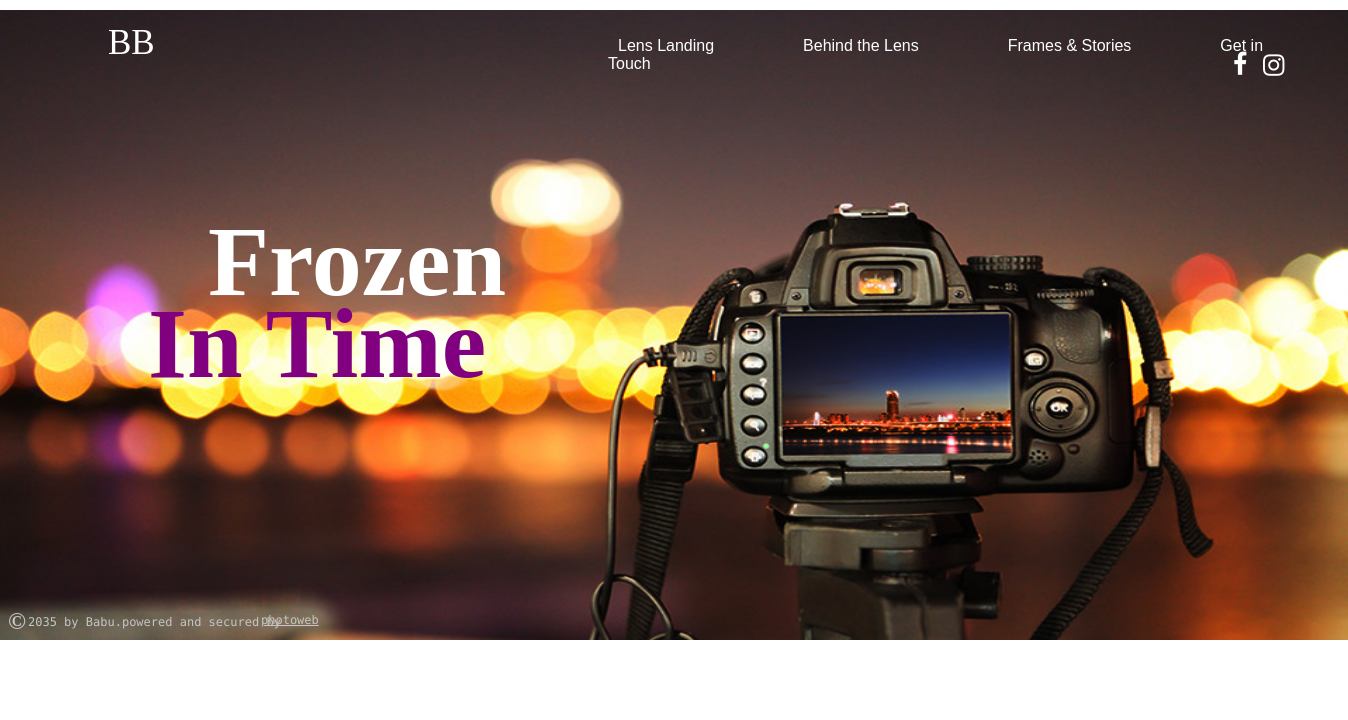
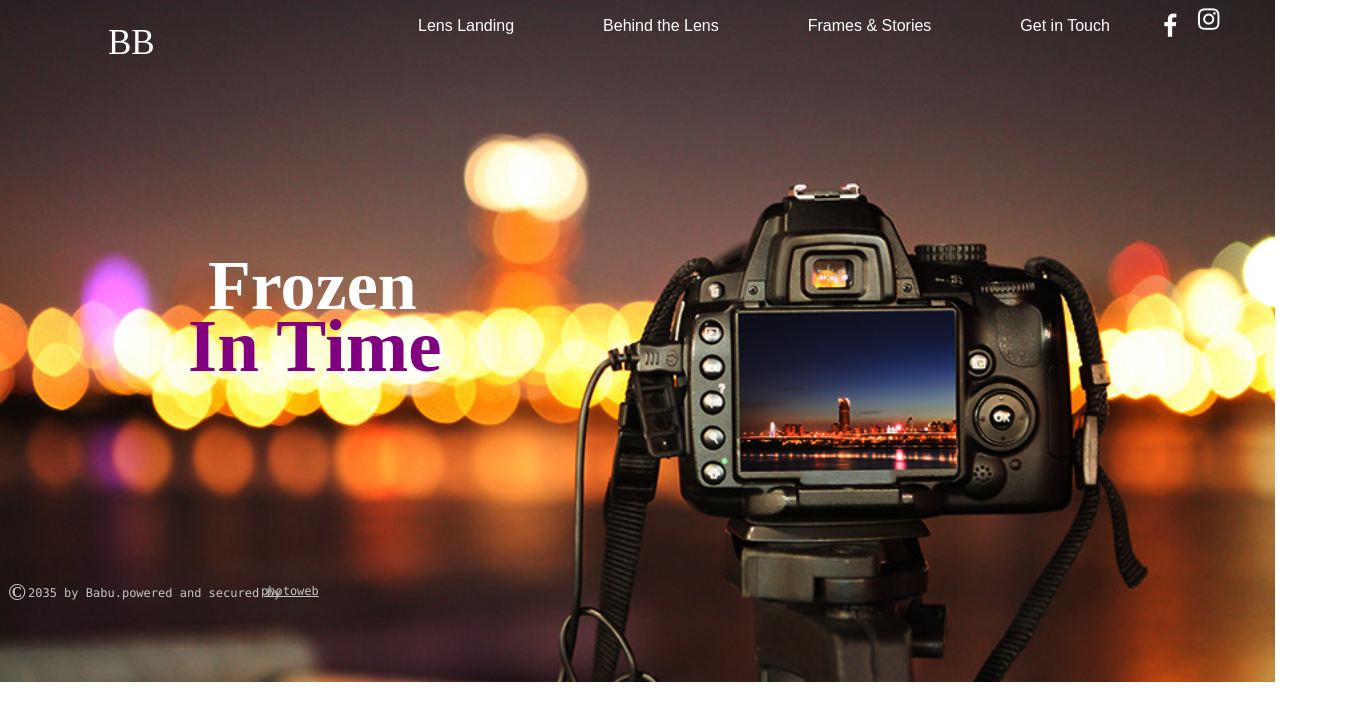
Before and after one commit to babu-003/photography-webpage, a plain HTML site: page index.html in a window 1280 px wide. Shown: the whole page, 1348 px wide, since content can reach past the window. Drawn offline with Linux system fonts and the light colour scheme.

Commit message:
Update photoweb.css

```diff
--- a/photoweb.css
+++ b/photoweb.css
@@ -1,6 +1,6 @@
 .taskbar{
-	margin-left:600px;
-	margin-top:-50px;
+	margin-left:400px;
+	margin-top:-70px;
 	position:relative;
 
 }
@@ -25,7 +25,7 @@
 }
 .t-i{
 	padding:3px 5px;
-	margin-left:620px;
+	margin-left:750px;
 	margin-top:-25px;
 	margin-right:100px;
 	font-size:25px;
@@ -36,9 +36,9 @@
 }
 .t-ii{
 	font-size:25px;
-	margin-left:655px;
+	margin-left:790px;
 	margin-right:75px;
-	margin-top:-30px;
+	margin-top:-38px;
 	text-decoration:none;
 }
 .t-ii:hover{
@@ -47,8 +47,8 @@
 }
 
 .bg-img{
-	width:1350px;
-	height:630px;
+	width:101%;
+	height:100%;
 	margin-left:-10px;
 	object-fit:fill;
 	margin-top:-70px;
@@ -58,7 +58,7 @@
 	margin-left:200px;
 	margin-top:-440px;
 	position:relative;
-	font-size:100px;
+	font-size:70px;
 	color:white;
 	font-family:Edwardian Script ITC;
 	animation-name:babu;
@@ -71,10 +71,10 @@
 	to{top:0px;}
 }
 .c-p{
-	margin-left:140px;
-	margin-top:-100px;
+	margin-left:180px;
+	margin-top:-70px;
 	position: relative;
-	font-size:100px;
+	font-size:75px;
 	color: purple;
 	font-family: French script MT;/*Edwardian Script ITC*/
 	animation-name: babu;
```
